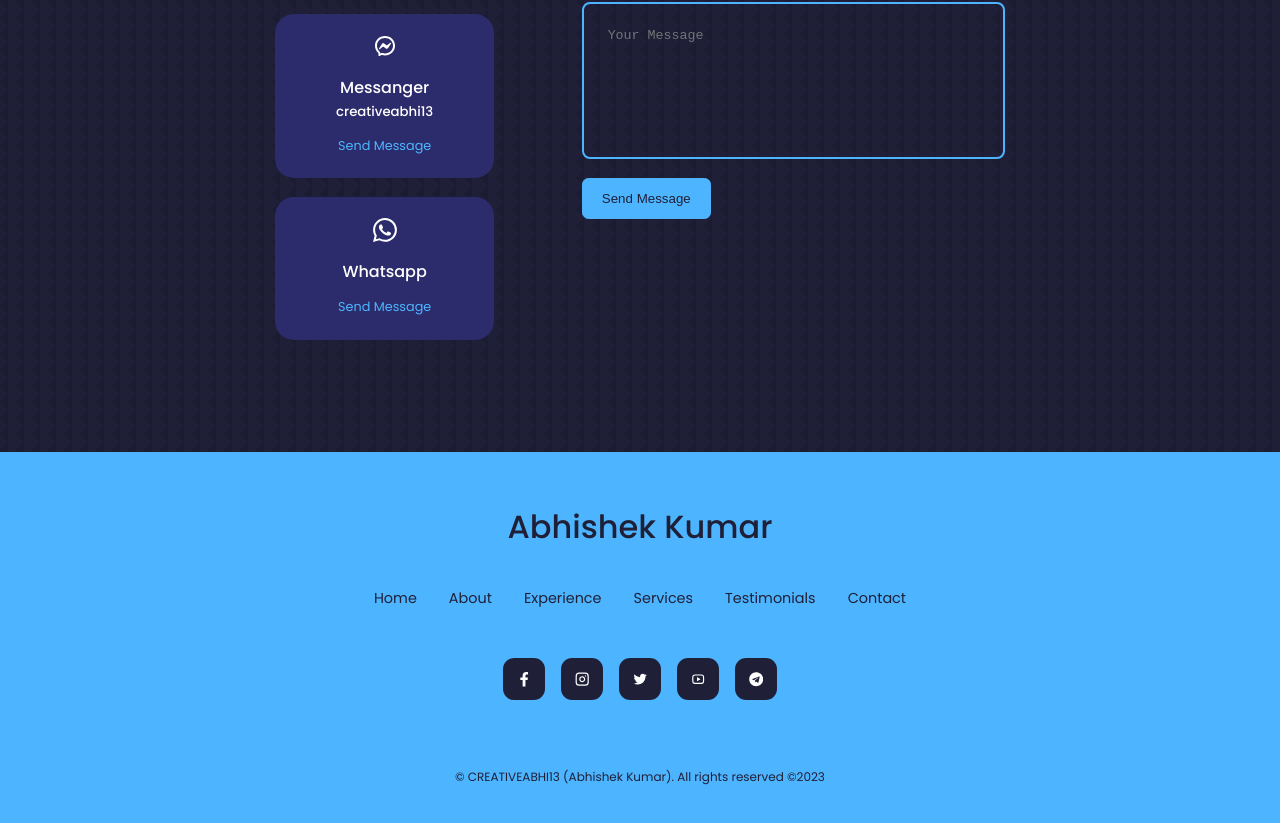
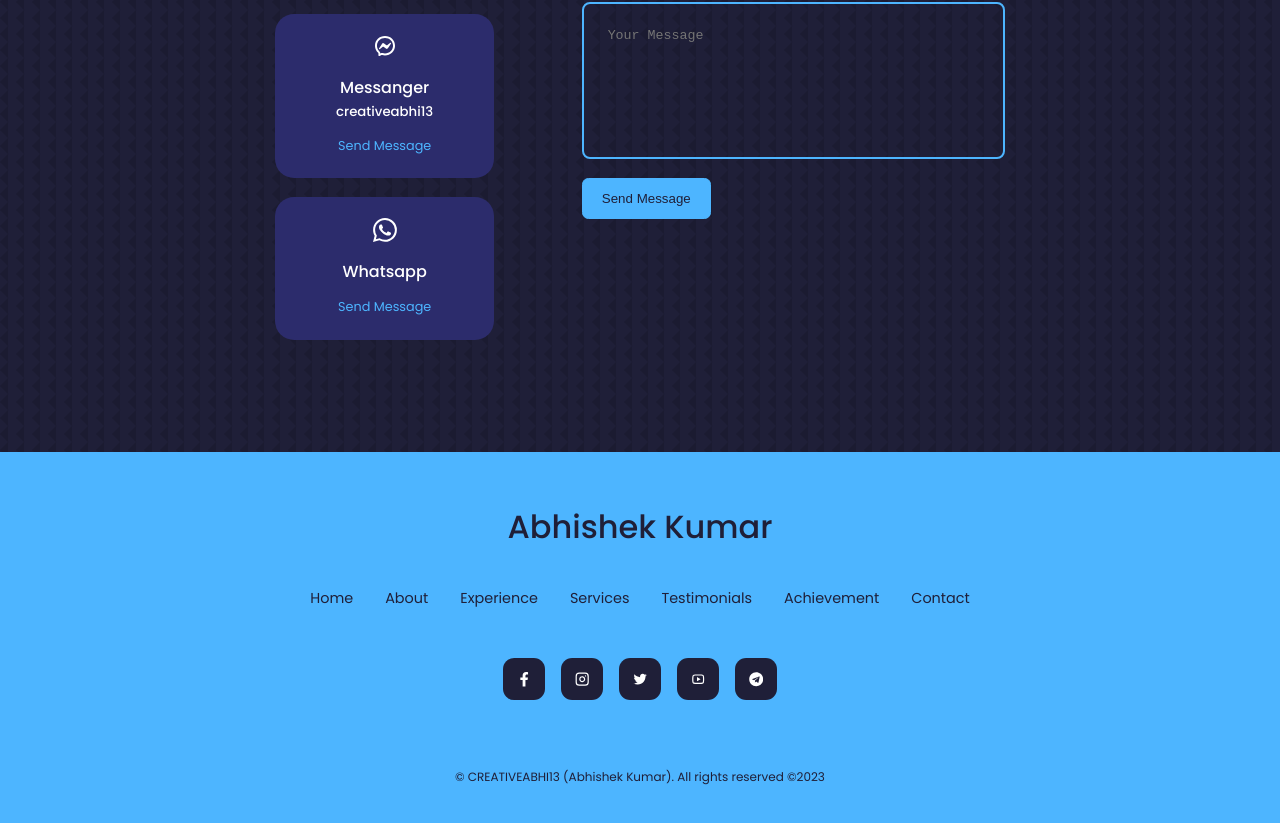
Before and after one commit to AbhishekKumar-portfolio/Portfolio, a React (Create React App) app: page / in a window 1280 px wide. Shown: the part 7574-8397 px from the top of the page. Built offline with nearby package versions, Linux system fonts and the light colour scheme; the HTML template or start-up script is replaced by a standard one.

Commit message:
Update Footer.jsx

```diff
--- a/src/components/footer/Footer.jsx
+++ b/src/components/footer/Footer.jsx
@@ -16,6 +16,7 @@ export const Footer = () => {
          <li><a href="#expereince">Experience</a></li>
          <li><a href="#services">Services</a></li>
          <li><a href="#testimonials">Testimonials</a></li>
+        <li><a href="#achievement">Achievement</a></li>
          <li><a href="#contact">Contact</a></li>
       </ul>
       <div className='footer_social'>
```
